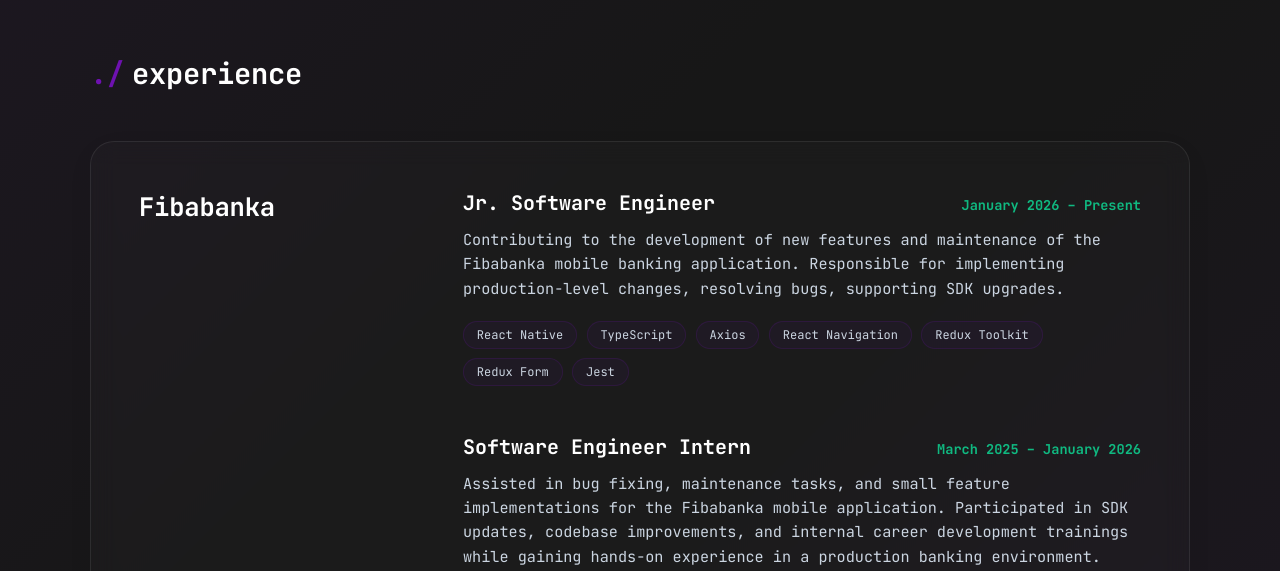
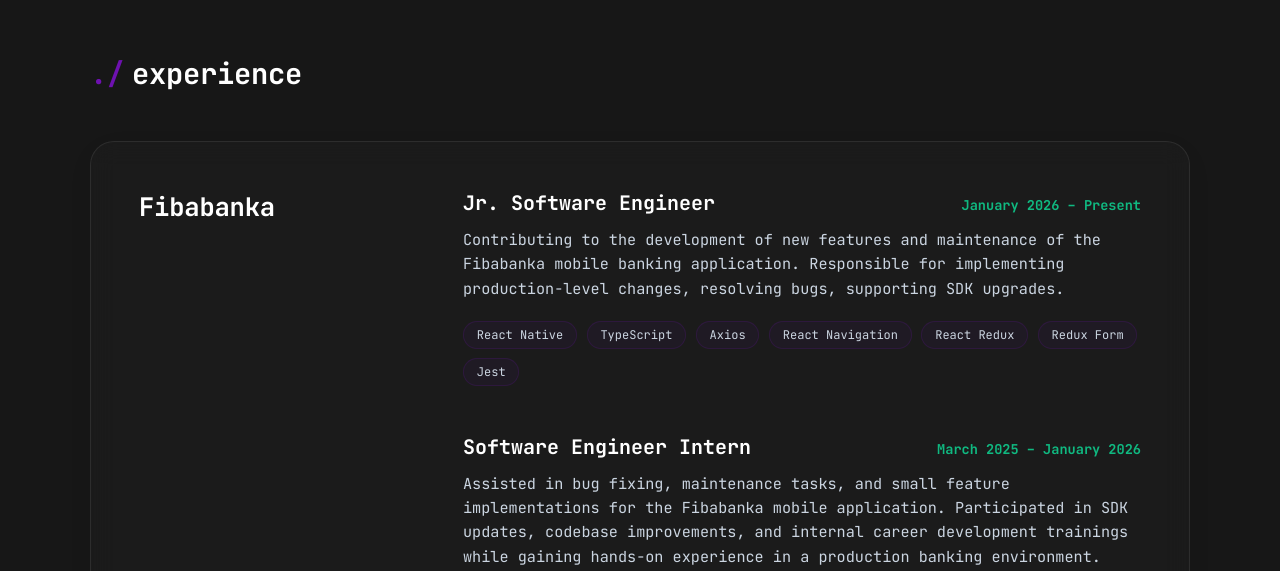
Before and after one commit to avcialper/avcialper.github.io, a React (Vite) app: page / in a window 1280 px wide. Shown: the part 847-1418 px from the top of the page. Built offline with nearby package versions, Linux system fonts and the light colour scheme.

Commit message:
feat: initialize portfolio styling with global and app-specific CSS and add experience data structure

```diff
--- a/src/App.css
+++ b/src/App.css
@@ -40,25 +40,23 @@
     flex-direction: column;
     align-items: center;
     position: relative;
-    background: linear-gradient(135deg, var(--bg-gradient-start) 0%, var(--bg-gradient-end) 40%, var(--bg-gradient-end) 60%, var(--bg-gradient-start) 100%);
     color: var(--text-primary);
-    background-attachment: fixed;
     font-family: 'JetBrains Mono', monospace;
     padding: 2rem;
-    overflow-y: auto;
     overflow-x: hidden;
     box-sizing: border-box;
     user-select: none;
     -webkit-user-select: none;
     -moz-user-select: none;
     -ms-user-select: none;
-    transition: background 0.3s ease, color 0.3s ease;
+    transition: color 0.3s ease;
 }
 
 *,
 *::before,
 *::after {
     transition: background-color 0.3s ease, color 0.3s ease, border-color 0.3s ease, box-shadow 0.3s ease;
+    -webkit-tap-highlight-color: transparent;
 }
 
 .main-content {
@@ -241,11 +239,27 @@
     cursor: pointer;
 }
 
+@media (hover: hover) {
     .social-icon-btn:hover {
         background: var(--social-hover-bg);
         border-color: rgba(152, 16, 250, 0.6);
         color: #9810fa;
         box-shadow: 0 8px 16px var(--card-shadow);
+    }
+}
+
+.social-icon-btn:active {
+    background: var(--social-hover-bg);
+    opacity: 0.85;
+}
+
+.social-icon-btn:focus {
+    outline: none;
+}
+
+.social-icon-btn:focus-visible {
+    outline: 2px solid var(--accent-indigo);
+    outline-offset: 2px;
 }
 
 .theme-toggle-btn {
@@ -262,11 +276,27 @@
     transition: all 0.3s cubic-bezier(0.25, 1, 0.5, 1);
 }
 
+@media (hover: hover) {
     .theme-toggle-btn:hover {
         background: var(--social-hover-bg);
         border-color: rgba(152, 16, 250, 0.6);
         color: #9810fa;
         box-shadow: 0 8px 16px var(--card-shadow);
+    }
+}
+
+.theme-toggle-btn:active {
+    background: var(--social-hover-bg);
+    opacity: 0.85;
+}
+
+.theme-toggle-btn:focus {
+    outline: none;
+}
+
+.theme-toggle-btn:focus-visible {
+    outline: 2px solid var(--accent-indigo);
+    outline-offset: 2px;
 }
 
 .nav-actions {
@@ -292,11 +322,27 @@
     transition: all 0.3s cubic-bezier(0.25, 1, 0.5, 1);
 }
 
+@media (hover: hover) {
     .lang-toggle-btn:hover {
         background: var(--social-hover-bg);
         border-color: rgba(152, 16, 250, 0.6);
         color: #9810fa;
         box-shadow: 0 8px 16px var(--card-shadow);
+    }
+}
+
+.lang-toggle-btn:active {
+    background: var(--social-hover-bg);
+    opacity: 0.85;
+}
+
+.lang-toggle-btn:focus {
+    outline: none;
+}
+
+.lang-toggle-btn:focus-visible {
+    outline: 2px solid var(--accent-indigo);
+    outline-offset: 2px;
 }
 
 .cta-button {
@@ -317,9 +363,24 @@
     box-shadow: 0 4px 12px rgba(0, 0, 0, 0.25);
 }
 
+@media (hover: hover) {
     .cta-button:hover {
         box-shadow: 0 6px 16px rgba(0, 0, 0, 0.35);
         background: linear-gradient(135deg, #7c1ad4, #440b6e);
+    }
+}
+
+.cta-button:active {
+    opacity: 0.9;
+}
+
+.cta-button:focus {
+    outline: none;
+}
+
+.cta-button:focus-visible {
+    outline: 2px solid var(--accent-indigo);
+    outline-offset: 2px;
 }
 
 .portfolio-footer {
--- a/src/data/experience.ts
+++ b/src/data/experience.ts
@@ -34,7 +34,7 @@
                     en: 'Contributing to the development of new features and maintenance of the Fibabanka mobile banking application. Responsible for implementing production-level changes, resolving bugs, supporting SDK upgrades.',
                     tr: 'Fibabanka mobil bankacılık uygulamasının yeni özelliklerin geliştirilmesi ve bakım süreçlerinde görev alıyorum. Canlı ortam değişikliklerinin uygulanması, hataların çözülmesi ve SDK yükseltmelerinin desteklenmesinden sorumluyum.'
                 },
-                technologies: ['React Native', 'TypeScript', 'Axios', 'React Navigation', 'Redux Toolkit', 'Redux Form', 'Jest']
+                technologies: ['React Native', 'TypeScript', 'Axios', 'React Navigation', 'React Redux', 'Redux Form', 'Jest']
             },
             {
                 title: {
@@ -49,7 +49,7 @@
                     en: 'Assisted in bug fixing, maintenance tasks, and small feature implementations for the Fibabanka mobile application. Participated in SDK updates, codebase improvements, and internal career development trainings while gaining hands-on experience in a production banking environment.',
                     tr: 'Fibabanka mobil uygulamasında hata düzeltme, bakım görevleri ve küçük özellik geliştirmelerinde aktif rol aldım. Canlı bankacılık ortamında pratik deneyim kazanırken SDK güncellemelerine, kod tabanı iyileştirmelerine ve şirket içi kariyer gelişim eğitimlerine katıldım.'
                 },
-                technologies: ['React Native', 'TypeScript', 'Axios', 'React Navigation', 'Redux Toolkit', 'Redux Form']
+                technologies: ['React Native', 'TypeScript', 'Axios', 'React Navigation', 'React Redux', 'Redux Form']
             }
         ]
     }
--- a/src/index.css
+++ b/src/index.css
@@ -8,8 +8,26 @@
     box-sizing: border-box;
 }
 
+html {
+    background-color: var(--bg-dark);
+}
+
 body {
     margin: 0;
     padding: 0;
     overflow-x: hidden;
+    background-color: var(--bg-dark);
+    transition: background-color 0.3s ease;
 }
+
+body::before {
+    content: "";
+    position: fixed;
+    top: 0;
+    left: 0;
+    right: 0;
+    bottom: 0;
+    z-index: -1;
+    background: linear-gradient(135deg, var(--bg-gradient-start) 0%, var(--bg-gradient-end) 40%, var(--bg-gradient-end) 60%, var(--bg-gradient-start) 100%);
+    pointer-events: none;
+}
```
Also changed, not shown: 1 other file (tests, documents, lock files or other folders). Lines whose indentation alone changed are shown as unchanged.
